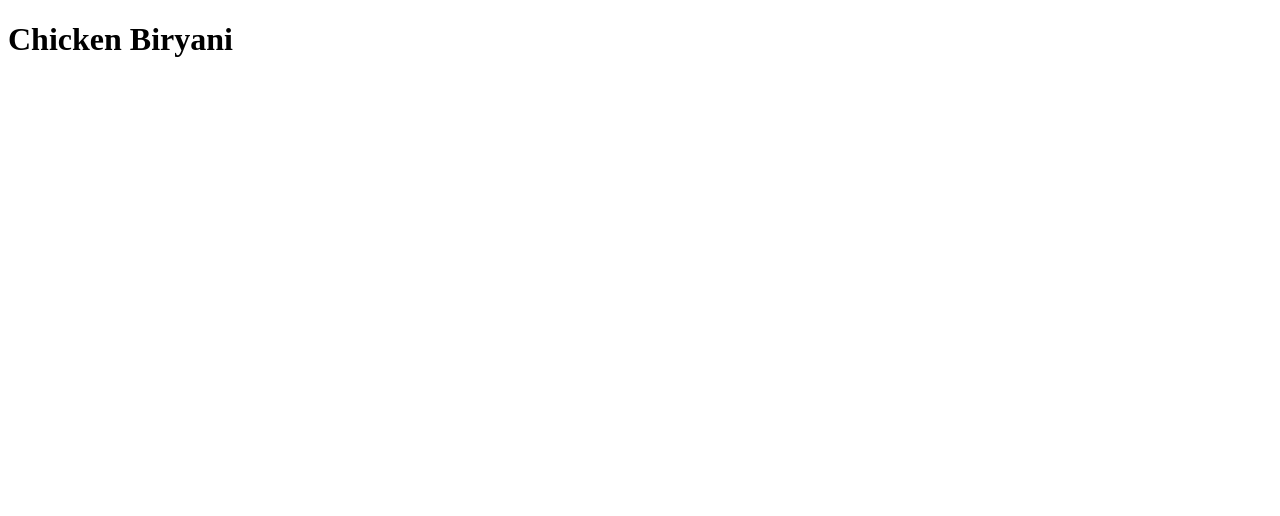
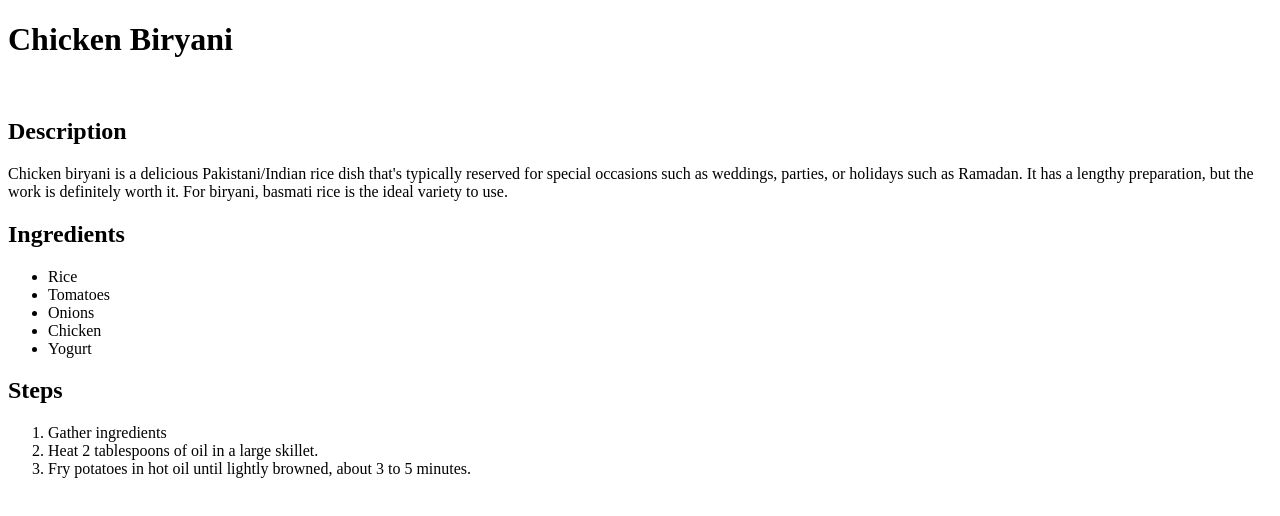
Before and after one commit to abbasi-danish/odin-recipes, a plain HTML site: page recipes/biryani.html in a window 1280 px wide. Drawn offline with Linux system fonts and the light colour scheme.

Commit message:
update biryani.html with ingredients and steps

```diff
--- a/recipes/biryani.html
+++ b/recipes/biryani.html
@@ -8,6 +8,26 @@
 </head>
 <body>
     <h1>Chicken Biryani</h1>
+
+    <img href="../images/biryani.jpg" >
+    <h2>Description</h2>
+    <p> Chicken biryani is a delicious Pakistani/Indian rice dish that's typically reserved for special occasions such as weddings, parties, or holidays such as Ramadan. It has a lengthy preparation, but the work is definitely worth it. For biryani, basmati rice is the ideal variety to use.</p>
+
+    <h2> Ingredients</h2>
+    <ul>
+        <li>Rice</li>
+        <li>Tomatoes</li>
+        <li>Onions</li>
+        <li>Chicken</li>
+        <li>Yogurt</li>
+    </ul>
+
+    <h2>Steps</h2>
+    <ol>
+        <li>Gather ingredients</li>
+        <li>Heat 2 tablespoons of oil in a large skillet. </li>
+        <li>Fry potatoes in hot oil until lightly browned, about 3 to 5 minutes.</li>
+    </ol>
 </body>
 </html>
 
```
Also changed, not shown: images/biryani.jpg (added).
